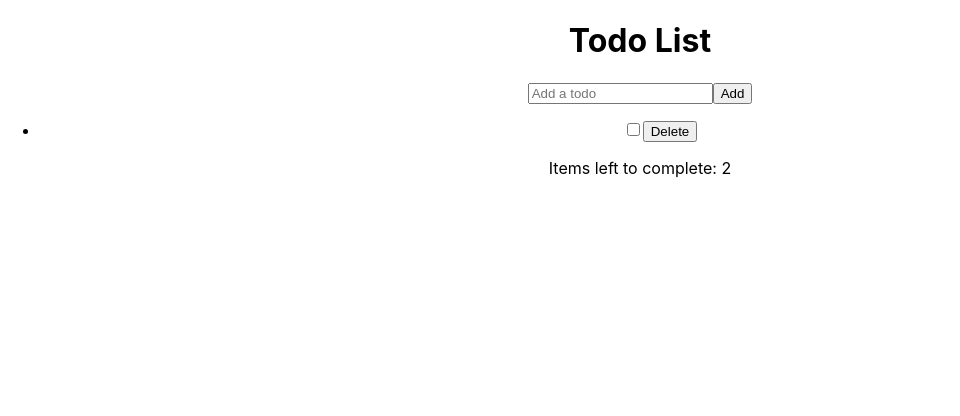
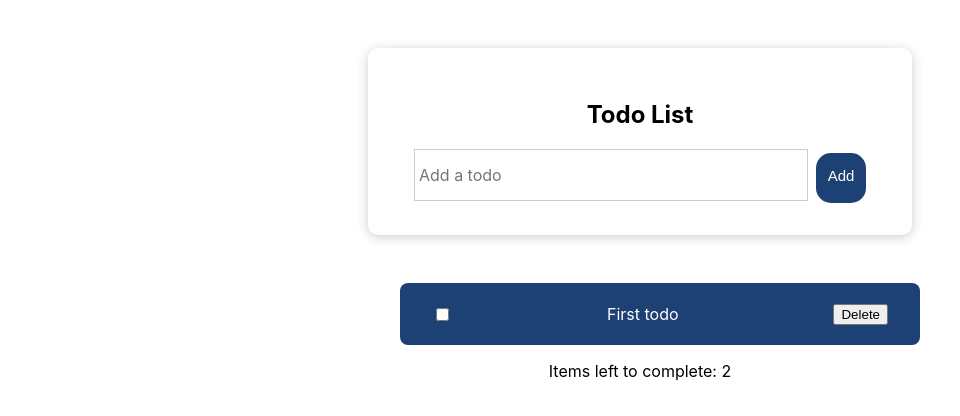
Before and after one commit to lisiesu/todo-app, a React (Create React App) app: page / in a window 1280 px wide. Shown: the top 416 px of the page, without its empty margins (0-960 px from the left). Built offline with nearby package versions, Linux system fonts and the light colour scheme.

Commit message:
Redux and styles

```diff
--- a/src/App.css
+++ b/src/App.css
@@ -1,3 +1,53 @@
 body {
   text-align: center;
 }
+
+#todos {
+  width: 35rem;
+  max-width: 90%;
+  margin: 3rem auto;
+}
+
+#form {
+  width: 30rem;
+  max-width: 90%;
+  margin: 3rem auto;
+  padding: 2rem;
+  box-shadow: 0 2px 12px rgba(0, 0, 0, 0.2);
+  border-radius: 10px;
+  background-color: #fff;
+}
+
+
+.form-control input {
+  width: 80%;
+  min-height: 50px;
+  border: 1px solid #ccc;
+  font: inherit;
+  line-height: 2rem;
+  padding: 0 0.25rem;
+  margin-right: 8px;
+}
+
+.form-control button {
+  min-height: 50px;
+  width: 50px;
+  border-radius: 30%;
+  border-color: transparent;
+  background-color: #1d4174;
+  color: #fff;
+  font-size: 15px;
+  padding-bottom: 6px;
+  border-width: 0;
+  cursor: pointer;
+}
+
+.todo-item {
+  margin: 1rem 0;
+  background: #1d4174;
+  color: white;
+  padding: 1.3rem 2rem;
+  border-radius: 8px;
+  display: flex;
+  justify-content: space-between;
+}
--- a/src/App.js
+++ b/src/App.js
@@ -5,11 +5,15 @@ import ItemsLeft from "./components/ItemsLeft";
 
 function App() {
   return (
-    <div className="App">
-      <h1>Todo List</h1>
-      <TodoForm />
-      <TodoList />
-      <ItemsLeft />
+    <div>
+      <section id="form">
+        <h1>Todo List</h1>
+        <TodoForm />
+      </section>
+      <section id="todos">
+        <TodoList />
+        <ItemsLeft />
+      </section>
     </div>
   );
 }
--- a/src/components/TodoForm.js
+++ b/src/components/TodoForm.js
@@ -1,7 +1,13 @@
 import { useState } from "react";
+import { useDispatch } from "react-redux";
+import { addItem } from "../redux/itemSlice";
+
+
 
 function TodoForm() {
   const [value, setValue] = useState("");
+
+  const dispatch = useDispatch();
 
   function changeHandler(event) {
     setValue(event.target.value);
@@ -9,11 +15,16 @@ function TodoForm() {
 
   function submitHandler(event) {
     event.preventDefault();
-    console.log("Done");
+    dispatch(
+        addItem({
+          title: value,
+        })
+      );
     setValue("");
   }
   return (
     <form onSubmit={submitHandler}>
+     <div className="form-control">
       <input
         type="name"
         placeholder="Add a todo"
@@ -21,6 +32,7 @@ function TodoForm() {
         onChange={changeHandler}
       />
       <button type="submit">Add</button>
+      </div>
     </form>
   );
 }
--- a/src/components/TodoItem.js
+++ b/src/components/TodoItem.js
@@ -1,10 +1,11 @@
-function TodoItem() {
-    return (
-        <li>
-    <input type="checkbox"/>
-    <button>Delete</button>
-        </li>
-    )
+function TodoItem({ id, title, done }) {
+  return (
+    <li className="todo-item">
+      <input type="checkbox" />
+      {title}
+      <button>Delete</button>
+    </li>
+  );
 }
 
 export default TodoItem;
--- a/src/components/TodoList.js
+++ b/src/components/TodoList.js
@@ -1,9 +1,15 @@
 import TodoItem from "./TodoItem";
+import {useSelector} from 'react-redux';
+
 
 function TodoList() {
+    const todos = useSelector((state)=> state.todos);
+
     return (
         <ul>
-         <TodoItem />
+          {todos.map((todo) =>(
+            <TodoItem id={todo.id} title={todo.title} done={todo.done}/>
+        ))}
         </ul>
     )
 }
--- a/src/index.js
+++ b/src/index.js
@@ -1,14 +1,18 @@
-import React from 'react';
-import ReactDOM from 'react-dom';
-import './index.css';
-import App from './App';
-import reportWebVitals from './reportWebVitals';
+import React from "react";
+import ReactDOM from "react-dom";
+import "./index.css";
+import App from "./App";
+import reportWebVitals from "./reportWebVitals";
+import store from "./redux/store";
+import { Provider } from "react-redux";
 
 ReactDOM.render(
   <React.StrictMode>
-    <App />
+    <Provider store={store}>
+      <App />
+    </Provider>
   </React.StrictMode>,
-  document.getElementById('root')
+  document.getElementById("root")
 );
 
 // If you want to start measuring performance in your app, pass a function
--- /dev/null
+++ b/src/redux/itemSlice.js
@@ -0,0 +1,21 @@
+import { createSlice } from "@reduxjs/toolkit";
+
+const itemSlice = createSlice({
+  name: "todos",
+  initialState: [
+      {id:1, title:"First todo", done: false}
+  ],
+  reducers: {
+    addItem: (state, action) => {
+      const newItem = {
+        id: Date.now(),
+        title: action.payload.title,
+        done: false,
+      };
+      state.push(newItem);
+    },
+  },
+});
+
+export const { addItem } = itemSlice.actions;
+export default itemSlice.reducer;
--- /dev/null
+++ b/src/redux/store.js
@@ -0,0 +1,8 @@
+import {configureStore} from '@reduxjs/toolkit';
+import todoReducer from './itemSlice';
+
+export default configureStore({
+    reducer: {
+        todos: todoReducer,
+    }
+})
```
Also changed, not shown: 1 other file (tests, documents, lock files or other folders).
